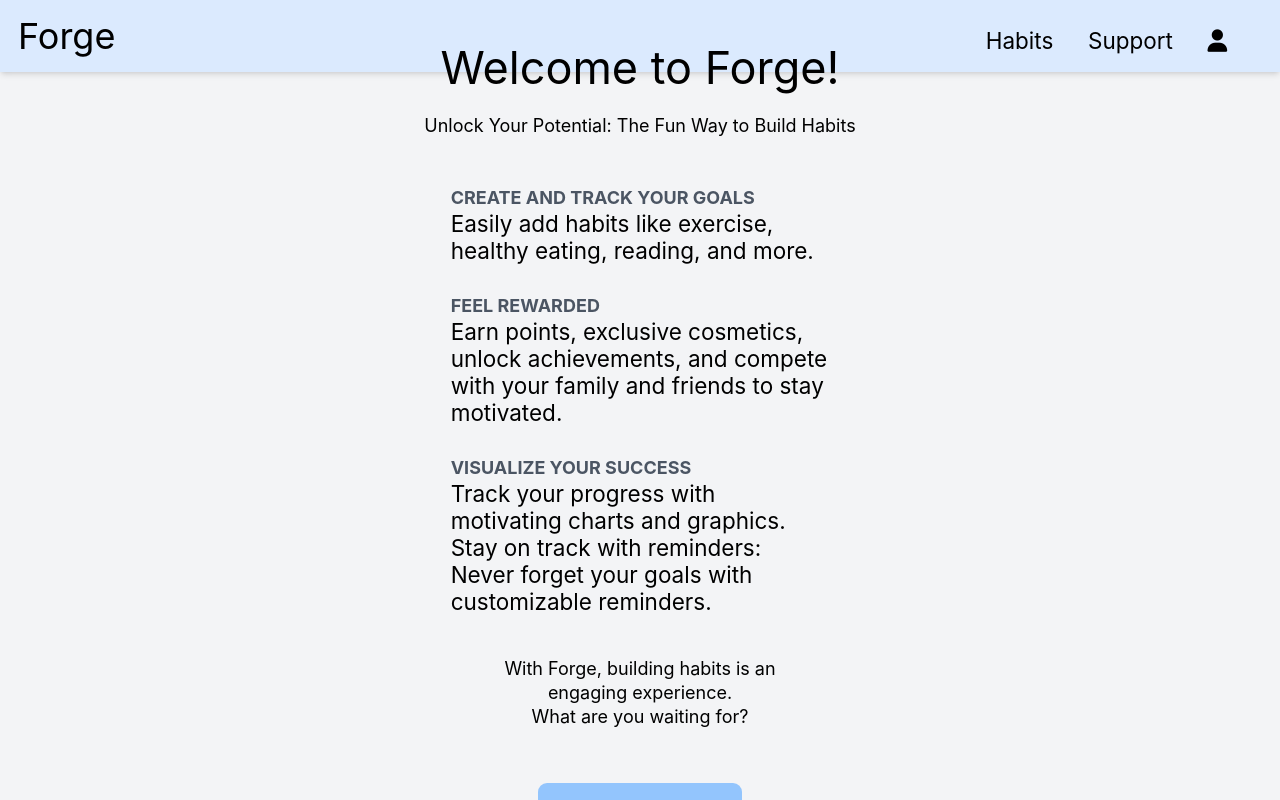
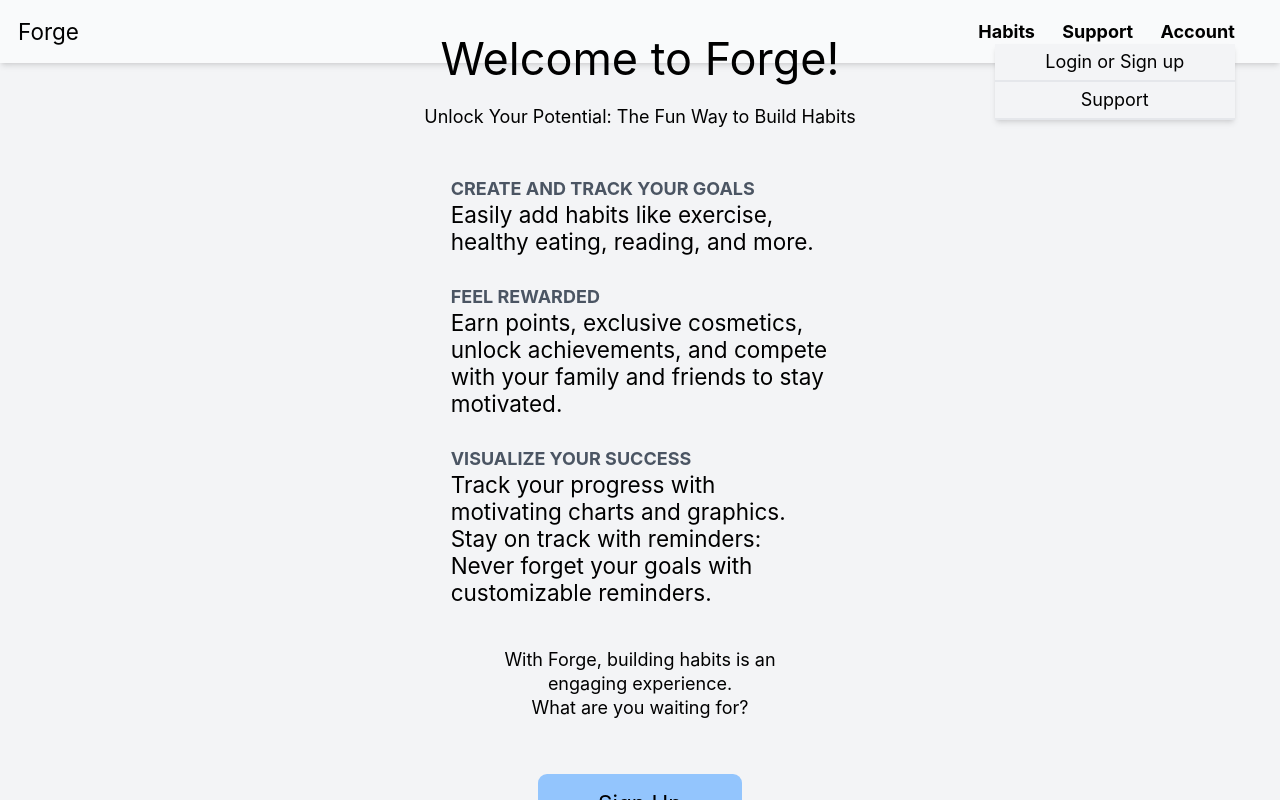
Before and after one commit to fffade/forge, a React (Create React App) app: page / in a window 1280 px wide. Built offline with nearby package versions, Linux system fonts and the light colour scheme.

Commit message:
Started dropdown menu for account

```diff
--- /dev/null
+++ b/src/components/AccountHamburger.js
@@ -0,0 +1,23 @@
+/*
+    Omar Johnson
+    AccountHamburger component
+    The menu containing account options
+    This is on the header
+ */
+import { Link } from 'react-router-dom';
+
+function AccountHamburger()
+{
+    return (
+        <div className="relative inline-block">
+            Account
+            { /* Dropdown actions */ }
+            <div className="absolute flex right-0 flex-col text-center font-normal bg-gray-100 min-w-80 shadow-md">
+                <Link to="/login" className="leading-loose border-b-2 border-gray-200">Login or Sign up</Link>
+                <Link to="/login" className="leading-loose border-b-2 border-gray-200">Support</Link>
+            </div>
+        </div>
+    );
+}
+
+export default AccountHamburger;
--- a/src/components/Header.js
+++ b/src/components/Header.js
@@ -6,18 +6,19 @@
  */
 import { Routes, Route } from 'react-router';
 import { Link } from 'react-router-dom';
+import AccountHamburger from './AccountHamburger';
 
 function Header()
 {
     return (
-      <header className="flex flex-row w-full h-32 justify-between items-end bg-blue-100 0 p-6 shadow-md">
+      <header className="flex flex-row w-full h-min justify-between items-center bg-gray-50 0 p-6 shadow-md">
         <div className="w-1/6">
-            <p className="text-5xl">Forge</p>
+            <p className="text-3xl">Forge</p>
         </div>
-        <nav className="flex flex-row w-1/4 justify-evenly text-3xl">
+        <nav className="flex flex-row w-1/4 justify-evenly text-2xl font-bold">
             <Link to="/habits">Habits</Link>
             <Link to="/support">Support</Link>
-            <Link to="/account"><i className="fa-solid fa-user" /></Link>
+            <AccountHamburger />
         </nav>
       </header>
     );
```
